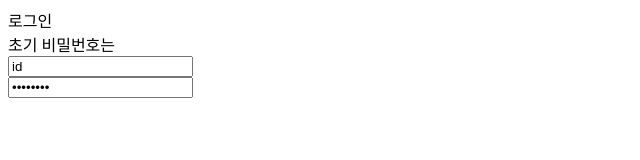
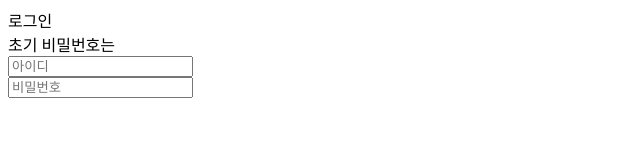
Before and after one commit to yeji0214/team3-Levain-FE, a React (Vite) app: page / in a window 1280 px wide. Shown: the top 160 px of the page, without its empty margins (0-640 px from the left). Built offline with nearby package versions, Linux system fonts and the light colour scheme; the HTML template or start-up script is replaced by a standard one.

Commit message:
✨ login

```diff
--- a/src/pages/login.jsx
+++ b/src/pages/login.jsx
@@ -8,14 +8,12 @@ function Login() {
                 <div className="login-notice">초기 비밀번호는</div>
                 <div className="input-section">
                     <Input
-                        placeholder="id"
+                        placeholder="아이디"
                         type="text"
-                        value="id"
                     />
                     <Input
-                        placeholder="password"
+                        placeholder="비밀번호"
                         type="password"
-                        value="password"
                     />
                 </div>
             </form>
```
Also changed, not shown: src/components/Button.jsx (added).
